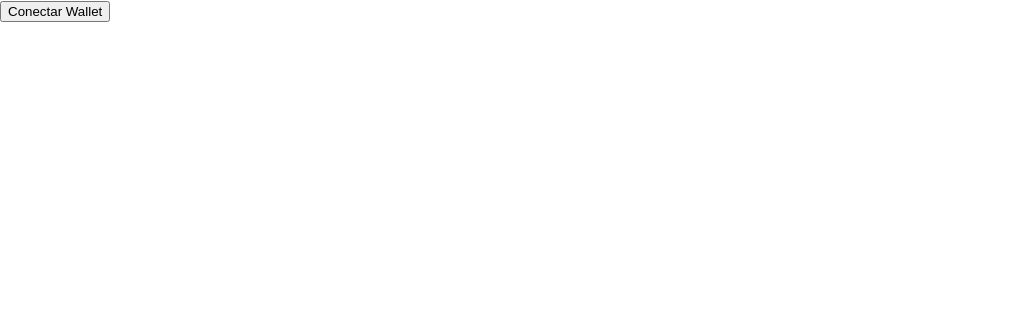
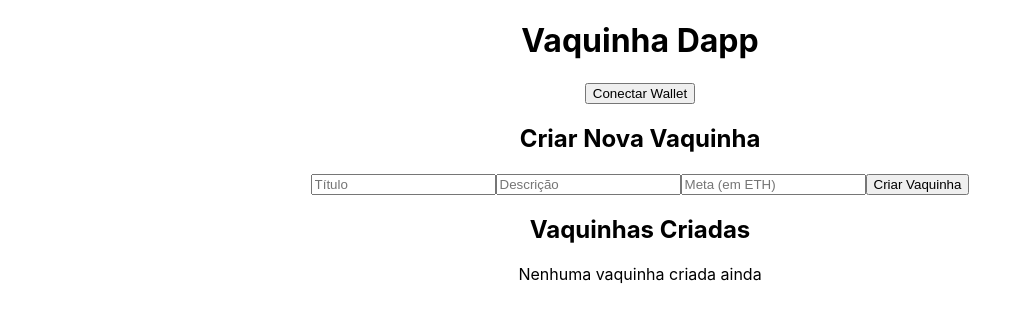
Before and after one commit to gustavo-b-nahuz/vaquinha-dapp-fork, a React (Create React App) app: page / in a window 1280 px wide. Shown: the top 322 px of the page, without its empty margins (0-1032 px from the left). Built offline with nearby package versions, Linux system fonts and the light colour scheme.

Commit message:
correcao nas telas

```diff
--- a/src/App.js
+++ b/src/App.js
@@ -1,37 +1,21 @@
+import React from "react";
 import { BrowserRouter as Router, Routes, Route } from "react-router-dom";
-import { VaquinhaHome } from "./VaquinhaHome";
-import { VaquinhaPage } from "./VaquinhaPage";
-import ConnectWallet from "./ConnectWallet";
-import React, { useState, useEffect } from "react";
-import { ethers } from "ethers";
+import { VaquinhaHome } from "./VaquinhaHome"; // Importando a página de VaquinhaHome
+import { VaquinhaPage } from "./VaquinhaPage"; // Importando a página de VaquinhaPage
+import "./App.css";
 
-// Adicione o provider e signer no estado do App
-export default function App() {
-  const [provider, setProvider] = useState(null);
-  const [signer, setSigner] = useState(null);
-  const [account, setAccount] = useState("");
-  const [isConnected, setIsConnected] = useState(false);
-
+function App() {
   return (
     <Router>
       <Routes>
-        <Route
-          path="/"
-          element={
-            !isConnected ? (
-              <ConnectWallet
-                setAccount={setAccount}
-                setIsConnected={setIsConnected}
-                setSigner={setSigner}
-                setProvider={setProvider}
-              />
-            ) : (
-              <VaquinhaHome provider={provider} />
-            )
-          }
-        />
-        <Route path="/vaquinha/:address" element={<VaquinhaPage provider={provider} signer={signer} />} />
+        {/* Página Principal - VaquinhaHome */}
+        <Route path="/" element={<VaquinhaHome />} />
+
+        {/* Página de Detalhes da Vaquinha - VaquinhaPage */}
+        <Route path="/vaquinha/:address" element={<VaquinhaPage />} />
       </Routes>
     </Router>
   );
 }
+
+export default App;
--- a/src/ConnectWallet.js
+++ b/src/ConnectWallet.js
@@ -27,14 +27,13 @@ function ConnectWallet({ setAccount, setIsConnected, setSigner, setProvider }) {
     }
   }, [setAccount, setIsConnected, setSigner, setProvider]);
 
-  // Usar useEffect para monitorar mudanças na conta e rede
   useEffect(() => {
     if (window.ethereum) {
       // Verificar a conexão inicial
       checkConnection();
 
-      // Monitorar mudanças na conta
-      window.ethereum.on("accountsChanged", (accounts) => {
+      // Funções para manipulação de mudanças
+      const handleAccountsChanged = (accounts) => {
         if (accounts.length > 0) {
           const newAccount = accounts[0];
           setAccount(newAccount);
@@ -46,21 +45,24 @@ function ConnectWallet({ setAccount, setIsConnected, setSigner, setProvider }) {
           setIsConnected(false);
           setAccount("");
         }
-      });
+      };
 
-      // Monitorar mudanças na rede (caso o usuário mude de rede)
-      window.ethereum.on("chainChanged", () => {
+      const handleChainChanged = () => {
         window.location.reload();
-      });
+      };
+
+      // Adicionar listeners
+      window.ethereum.on("accountsChanged", handleAccountsChanged);
+      window.ethereum.on("chainChanged", handleChainChanged);
+
+      return () => {
+        // Limpar os listeners ao desmontar o componente
+        if (window.ethereum) {
+          window.ethereum.removeListener("accountsChanged", handleAccountsChanged);
+          window.ethereum.removeListener("chainChanged", handleChainChanged);
+        }
+      };
     }
-
-    return () => {
-      // Limpar os listeners quando o componente for desmontado
-      if (window.ethereum) {
-        window.ethereum.removeListener("accountsChanged");
-        window.ethereum.removeListener("chainChanged");
-      }
-    };
   }, [checkConnection, setAccount, setIsConnected, setSigner, setProvider]);
 
   const connectToMetaMask = async () => {
--- a/src/VaquinhaPage.js
+++ b/src/VaquinhaPage.js
@@ -6,38 +6,39 @@ import "./App.css";
 
 const vaquinhaABI = VaquinhaArtifact.abi;
 
-export function VaquinhaPage({ provider }) {
+export function VaquinhaPage() {
   const { address } = useParams();
   const [titulo, setTitulo] = useState("");
   const [descricao, setDescricao] = useState("");
   const [meta, setMeta] = useState("0");
   const [saldo, setSaldo] = useState("0");
   const [valorDoacao, setValorDoacao] = useState("0");
-  const [signer, setSigner] = useState(null);
+  const [vaquinhaContract, setVaquinhaContract] = useState(null);
 
   useEffect(() => {
-    if (provider) {
+    if (!address) return;
       const loadVaquinha = async () => {
-        console.log("Endereço da Vaquinha:", address);
+        const provider = new ethers.providers.Web3Provider(window.ethereum);
         const signer = provider.getSigner();
-        const vaquinhaContract = new ethers.Contract(address, vaquinhaABI, signer);
-        const titulo = await vaquinhaContract.titulo();
-        const descricao = await vaquinhaContract.descricao();
-        const meta = await vaquinhaContract.meta();
+        const contract = new ethers.Contract(address, vaquinhaABI, signer);
+        setVaquinhaContract(contract)
+
+        const titulo = await contract.titulo();
+        const descricao = await contract.descricao();
+        const meta = await contract.meta();
         const saldo = await provider.getBalance(address);
         setTitulo(titulo);
         setDescricao(descricao);
         setMeta(meta);
         setSaldo(saldo);
-        setSigner(signer);
       };
       loadVaquinha();
-    }
-  }, [address, provider]);
+
+  }, [address]);
 
   const doar = async () => {
     if (!valorDoacao) return alert("Digite um valor válido!");
-    const vaquinhaContract = new ethers.Contract(address, vaquinhaABI, signer);
+
     try {
       const tx = await vaquinhaContract.doar({ value: ethers.utils.parseEther(valorDoacao) });
       await tx.wait();
```
